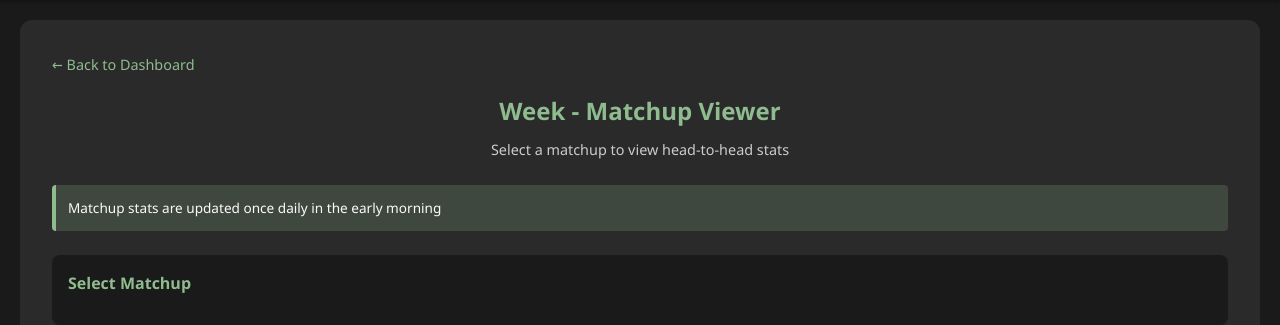
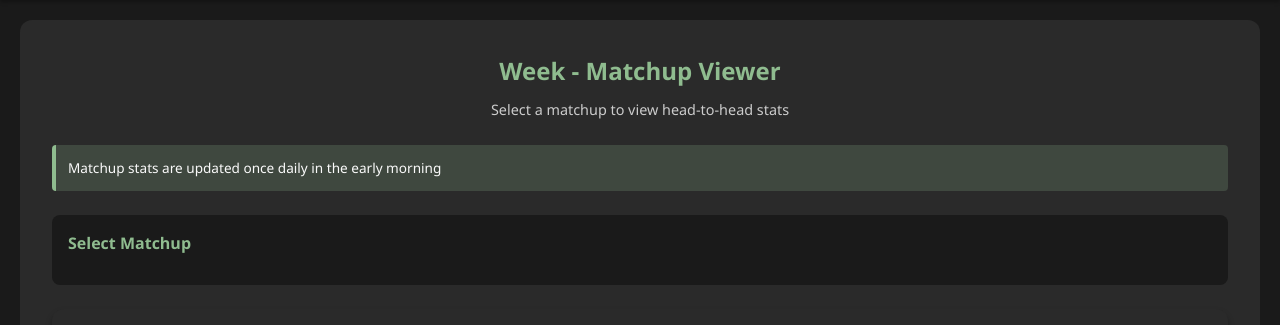
Before and after one commit to NathanEmb/space-jam-dashboard, a FastAPI app: template src/frontend/templates/matchup.html in a window 1280 px wide. Shown: the part 85-410 px from the top of the page. Run offline with FastAPI, Linux system fonts and the light colour scheme; the template is opened without the code that fills it, so the values that code supplies are empty; parts of the project's set-up code (start-up, migrations or seed data) failed here and were passed over.

Commit message:
remove back to dashboard link

```diff
--- a/src/frontend/templates/matchup.html
+++ b/src/frontend/templates/matchup.html
@@ -5,18 +5,6 @@
 {% block extra_css %}
 <style>
     /* Mobile-first matchup viewer */
-    .back-link {
-        display: inline-block;
-        color: var(--primary-green);
-        text-decoration: none;
-        margin-bottom: 1rem;
-        font-size: 0.9rem;
-    }
-
-    .back-link:hover {
-        text-decoration: underline;
-    }
-
     .page-header {
         text-align: center;
         margin-bottom: 1.5rem;
@@ -246,8 +234,6 @@
 
 {% block content %}
 <div class="main-content">
-    <a href="/" class="back-link">← Back to Dashboard</a>
-
     <div class="page-header">
         <h1>Week {{ current_week }} - Matchup Viewer</h1>
         <p style="font-size: 0.9rem; color: var(--text-secondary);">Select a matchup to view head-to-head stats</p>
```
Also changed, not shown: src/frontend/templates/team.html (+0 -14 lines).
